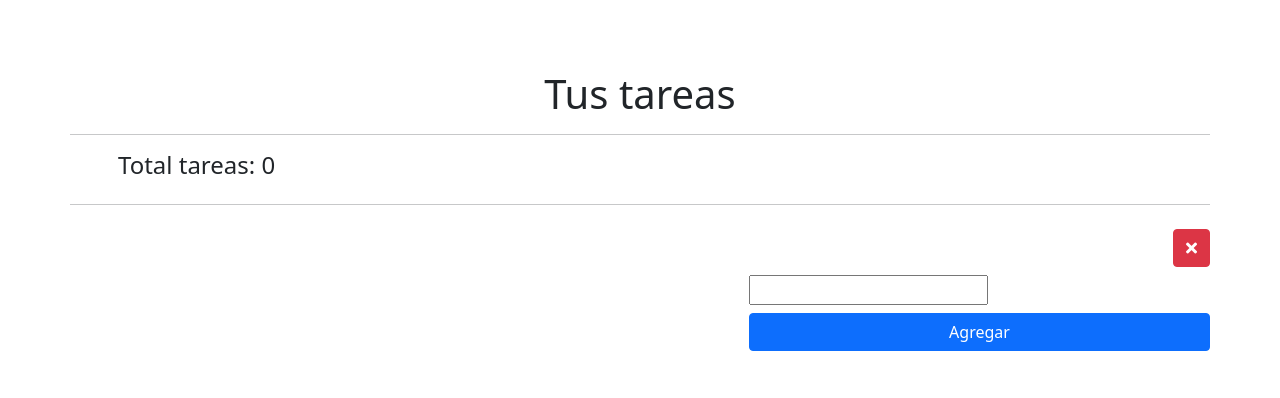
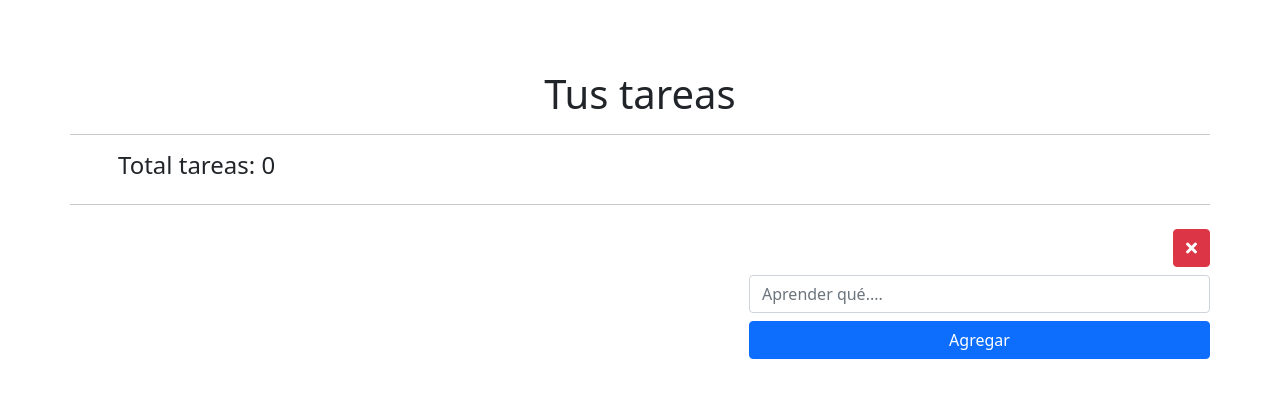
Before and after one commit to MendietaSergio/Tareas, a React (Create React App) app: page / in a window 1280 px wide. Both pictures are taken after a click on the element 1190 px from the left and 170 px from the top of the page. Shown: the top 398 px of the page. Built offline with nearby package versions, Linux system fonts and the light colour scheme.

Commit message:
añade componente formulario

```diff
--- a/src/components/Form.js
+++ b/src/components/Form.js
@@ -4,15 +4,18 @@ import { Button } from './Button';
 export const Form = ({ handleSubmit, handleInputChange, descripcion }) => {
     return <div>
         <form onSubmit={handleSubmit}>
+            <div class="form-group">
                 <input
+                    id="label-tarea"
                     type="text"
                     name="descripcion"
-                pladeholder="Aprender qué...."
+                    placeholder="Aprender qué...."
                     autoComplete="off"
-                className="from-control"
+                    className="form-control"
                     onChange={handleInputChange}
                     value={descripcion}
                 />
+            </div>
             <Button
                 className=" btn btn-primary w-100 mt-2"
                 text="Agregar"
```
Lines whose indentation alone changed are shown as unchanged.
